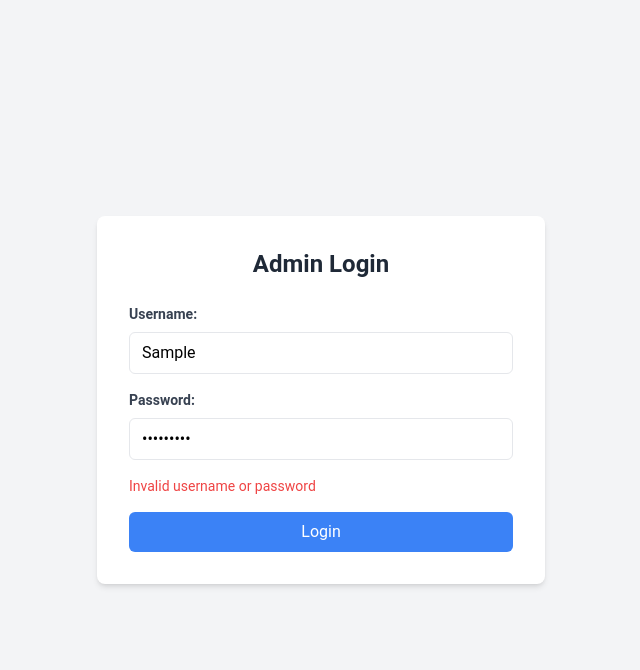
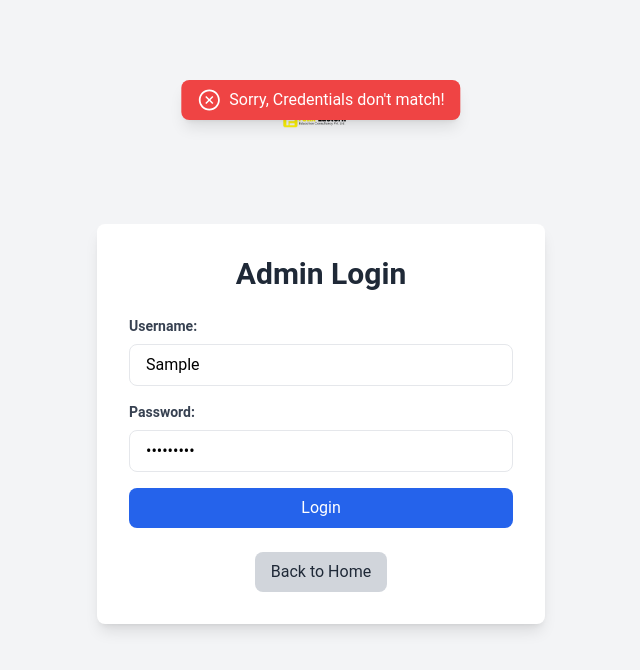
Before and after one commit to gl1tch0x1/consultancy, a React (Vite) app: page /adminLogin in a window 1280 px wide. Both pictures are taken after typing "Sample", "Sample123" into the empty fields and a click on the button "Login". Shown: the top 670 px of the page, without its empty margins (319-959 px from the left). Built offline with nearby package versions, Linux system fonts and the light colour scheme.

Commit message:
Updated design of admin login

```diff
--- a/src/components/Admin/AdminLogin.jsx
+++ b/src/components/Admin/AdminLogin.jsx
@@ -1,65 +1,122 @@
-import React, { useState } from 'react';
+import React, { useState, useEffect, useCallback } from 'react';
 import { useNavigate } from 'react-router-dom';
+import logo from "../../assets/logo.png"; // Import your logo
+import { AiOutlineCheckCircle, AiOutlineCloseCircle } from 'react-icons/ai'; // Import icons for notification
 
 const AdminLogin = () => {
-  const [username, setUsername] = useState('');
-  const [password, setPassword] = useState('');
-  const [error, setError] = useState('');
+  const [credentials, setCredentials] = useState({ username: '', password: '' });
+  const [notification, setNotification] = useState(null);
   const navigate = useNavigate();
 
-  const handleLogin = (e) => {
-    e.preventDefault();
+  // Handle input change for both username and password
+  const handleInputChange = useCallback(
+    (e) => setCredentials({ ...credentials, [e.target.name]: e.target.value }),
+    [credentials]
+  );
 
-    // Fetch credentials from the environment variables
-    const adminUsername = import.meta.env.VITE_ADMIN_USERNAME;
-    const adminPassword = import.meta.env.VITE_ADMIN_PASSWORD;
+  // Handle login submission
+  const handleLogin = useCallback(
+    (e) => {
+      e.preventDefault();
 
-    console.log('Admin Username:', adminUsername);
-    console.log('Admin Password:', adminPassword);
+      const adminUsername = import.meta.env.VITE_ADMIN_USERNAME;
+      const adminPassword = import.meta.env.VITE_ADMIN_PASSWORD;
 
-    if (username === adminUsername && password === adminPassword) {
+      if (credentials.username === adminUsername && credentials.password === adminPassword) {
+        setNotification({ message: 'Welcome Admin!', type: 'success' });
         localStorage.setItem('admin_logged_in', 'true');
-      navigate('/admin/dashboard');
-    } else {
-      setError('Invalid username or password');
+        setTimeout(() => navigate('/admin/dashboard'), 1500); // Navigate after delay
+      } else {
+        setNotification({ message: "Sorry, Credentials don't match!", type: 'error' });
+      }
+    },
+    [credentials, navigate]
+  );
+
+  // Automatically fade the error notification after 10 seconds
+  useEffect(() => {
+    if (notification?.type === 'error') {
+      const timer = setTimeout(() => {
+        setNotification(null);
+      }, 10000); // Fade after 10 seconds
+
+      return () => clearTimeout(timer); // Cleanup on component unmount
     }
-  };
+  }, [notification]);
 
   return (
-    <div className="min-h-screen flex items-center justify-center bg-gray-100">
-      <div className="bg-white p-8 rounded-lg shadow-md w-full max-w-md">
-        <h2 className="text-2xl font-bold text-center text-gray-800 mb-6">Admin Login</h2>
+    <div className="min-h-screen flex flex-col items-center justify-center bg-gray-100 relative">
+      {/* Logo Section - Centered with fixed size */}
+      <div className="absolute top-10 flex justify-center items-center">
+        <img src={logo} alt="Logo" className="w-40 h-40" /> {/* Fixed size 42x42 */}
+      </div>
+
+      <div className="bg-white p-8 rounded-lg shadow-lg w-full max-w-md relative mt-12">
+        {/* Title */}
+        <h2 className="text-3xl font-bold text-center text-gray-800 mb-6">Admin Login</h2>
+
+        {/* Notification Section */}
+        {notification && (
+          <div
+            className={`fixed top-20 left-1/2 transform -translate-x-1/2 flex items-center text-white px-4 py-2 rounded-lg shadow-lg transition-opacity duration-500 ${
+              notification.type === 'success' ? 'bg-green-500' : 'bg-red-500'
+            }`}
+          >
+            {notification.type === 'success' ? (
+              <AiOutlineCheckCircle className="mr-2 text-2xl" />
+            ) : (
+              <AiOutlineCloseCircle className="mr-2 text-2xl" />
+            )}
+            <p>{notification.message}</p>
+          </div>
+        )}
+
+        {/* Login Form */}
         <form onSubmit={handleLogin}>
           <div className="mb-4">
             <label className="block text-gray-700 text-sm font-bold mb-2">Username:</label>
             <input
               type="text"
-              value={username}
-              onChange={(e) => setUsername(e.target.value)}
-              className="w-full px-3 py-2 border rounded-md focus:outline-none focus:ring-1 focus:ring-blue-400"
+              name="username"
+              value={credentials.username}
+              onChange={handleInputChange}
+              className="w-full px-4 py-2 border rounded-lg focus:outline-none focus:ring-2 focus:ring-blue-500 transition duration-200"
               required
             />
           </div>
+
           <div className="mb-4">
             <label className="block text-gray-700 text-sm font-bold mb-2">Password:</label>
             <input
               type="password"
-              value={password}
-              onChange={(e) => setPassword(e.target.value)}
-              className="w-full px-3 py-2 border rounded-md focus:outline-none focus:ring-2 focus:ring-blue-400"
+              name="password"
+              value={credentials.password}
+              onChange={handleInputChange}
+              className="w-full px-4 py-2 border rounded-lg focus:outline-none focus:ring-2 focus:ring-blue-500 transition duration-200"
               required
             />
           </div>
-          {error && <p className="text-red-500 text-sm mb-4">{error}</p>}
+
+          {/* Login Button */}
           <div className="flex items-center justify-between">
             <button
               type="submit"
-              className="w-full bg-blue-500 text-white py-2 rounded-md hover:bg-blue-600 transition duration-200"
+              className="w-full bg-blue-600 text-white py-2 rounded-lg hover:bg-blue-700 transition duration-300"
             >
               Login
             </button>
           </div>
         </form>
+
+        {/* Back to Home Button */}
+        <div className="flex items-center justify-center mt-6">
+          <button
+            onClick={() => navigate('/')}
+            className="bg-gray-300 text-gray-800 py-2 px-4 rounded-lg hover:bg-gray-400 transition duration-300"
+          >
+            Back to Home
+          </button>
+        </div>
       </div>
     </div>
   );
```
